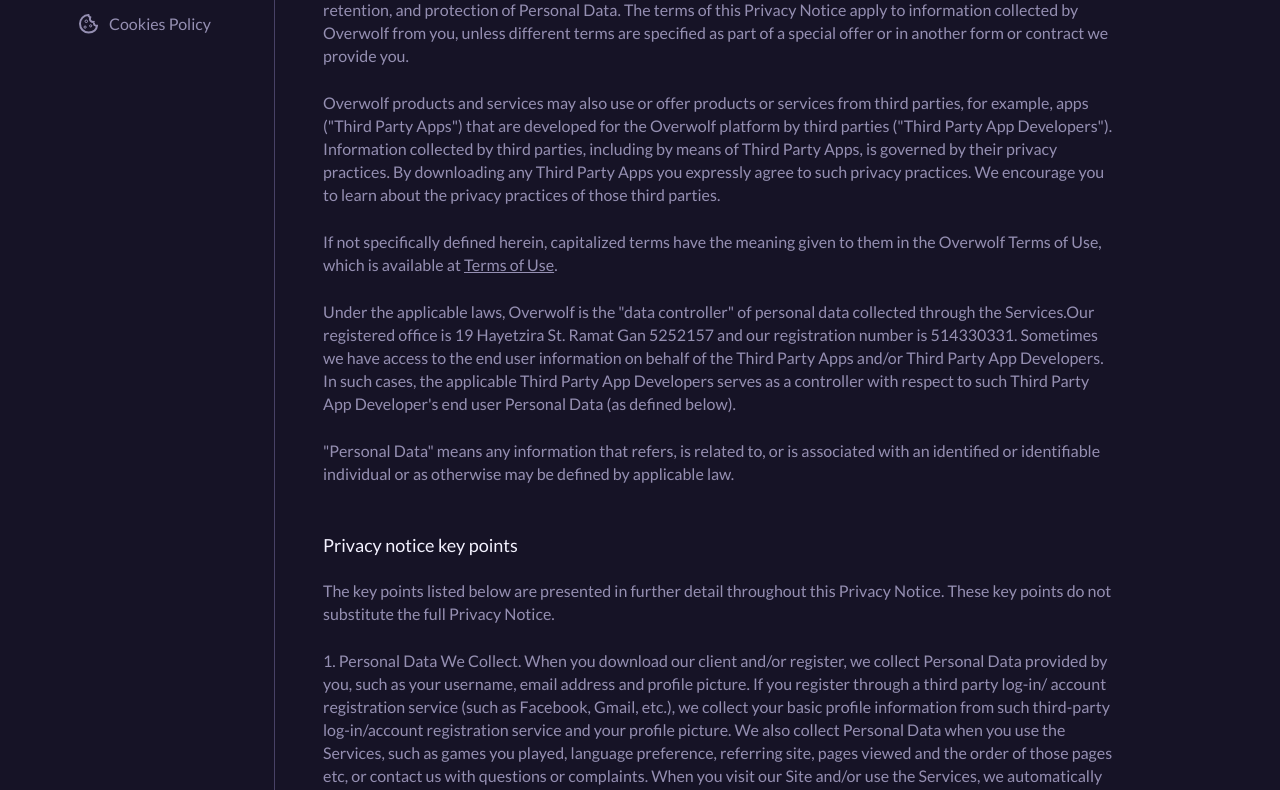
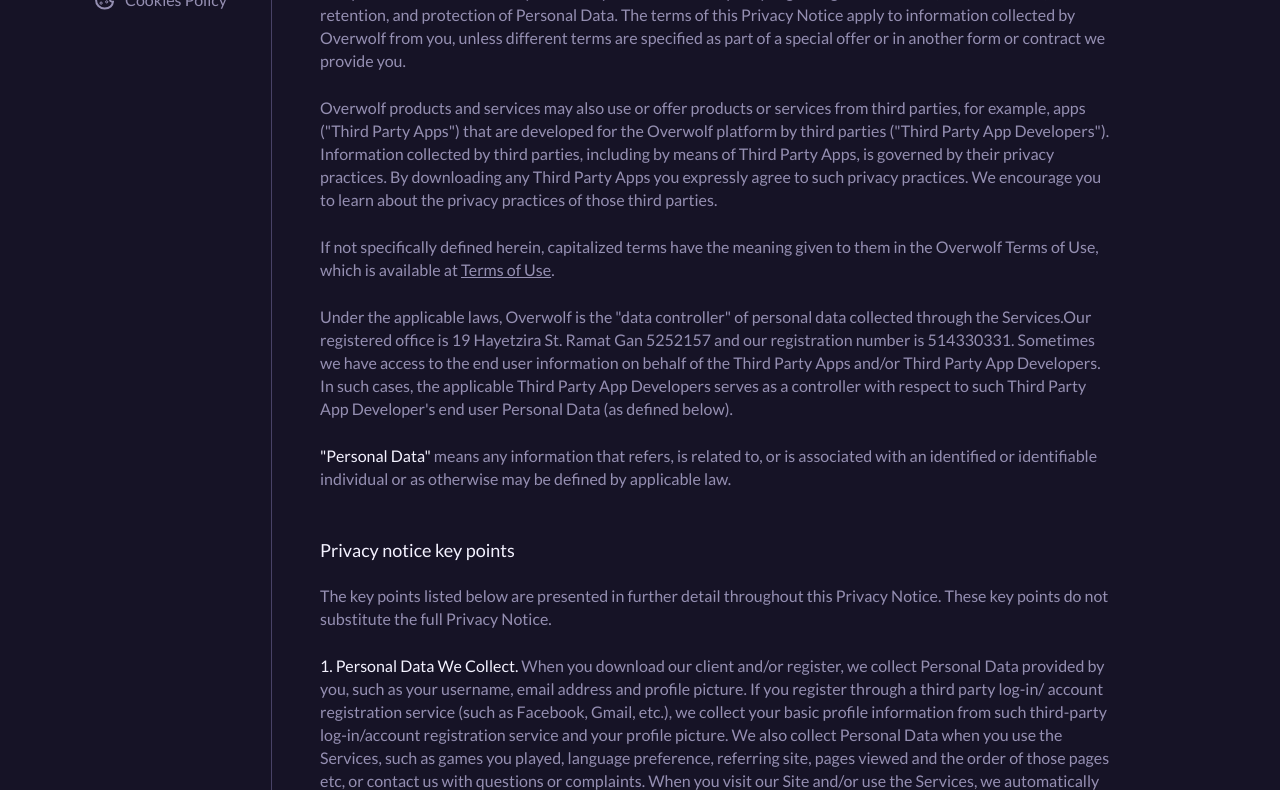
Before and after one commit to earthaddicted/overwolf-pages.github.io, a website: page src/policy_privacy_template.html in a window 1280 px wide. Shown: the part 257-1047 px from the top of the page. Drawn offline with nearby package versions, Linux system fonts and the light colour scheme; files that its build step writes are made by us from their sources.

Commit message:
page policy, change sidebar paddings according to changes in figma

```diff
--- a/src/assets/policy.scss
+++ b/src/assets/policy.scss
@@ -108,10 +108,14 @@
     }
 
     &__navigator {
-        min-width: 190px;
+        min-width: 183px;
         max-width: 190px;
-        margin: 17px 20px 0 0;
+        margin: 0 8px;
         list-style: none !important;
+
+        @media only screen and (max-width: 1440px) {
+            margin: 17px 8px 0 16px;
+        }
 
         @media only screen and (max-width: 1024px) {
             display: flex;
@@ -132,7 +136,7 @@
 
         &-item {
             padding-left: 0 !important;
-            margin: 20px 13px 0 0 !important;
+            margin: 0 13px 18px 0!important;
             //padding: 2.5px 13px;
             border-left: 2px solid transparent;
 
@@ -230,7 +234,7 @@
         }
 
         &-title {
-            margin-bottom: 18px;
+            margin-bottom: 23px;
 
             span {
                 font-size: 14px;
--- a/src/scss_components/basic_template/basic_template.scss
+++ b/src/scss_components/basic_template/basic_template.scss
@@ -399,7 +399,7 @@
                 }
 
                 &.active {
-                    color: $purpleF4;
+                    //color: $purpleF4;
 
                     svg.icon_drop-down {
                         transform: rotate(180deg) translateY(0%);
@@ -786,6 +786,10 @@
     color: $purpleWhite;
 }
 
+.light-text {
+    color: $purpleWhite;
+}
+
 .underline {
     text-decoration: underline;
 }
```
Also changed, not shown: dist/css/app.css, dist/css/policy.css.
